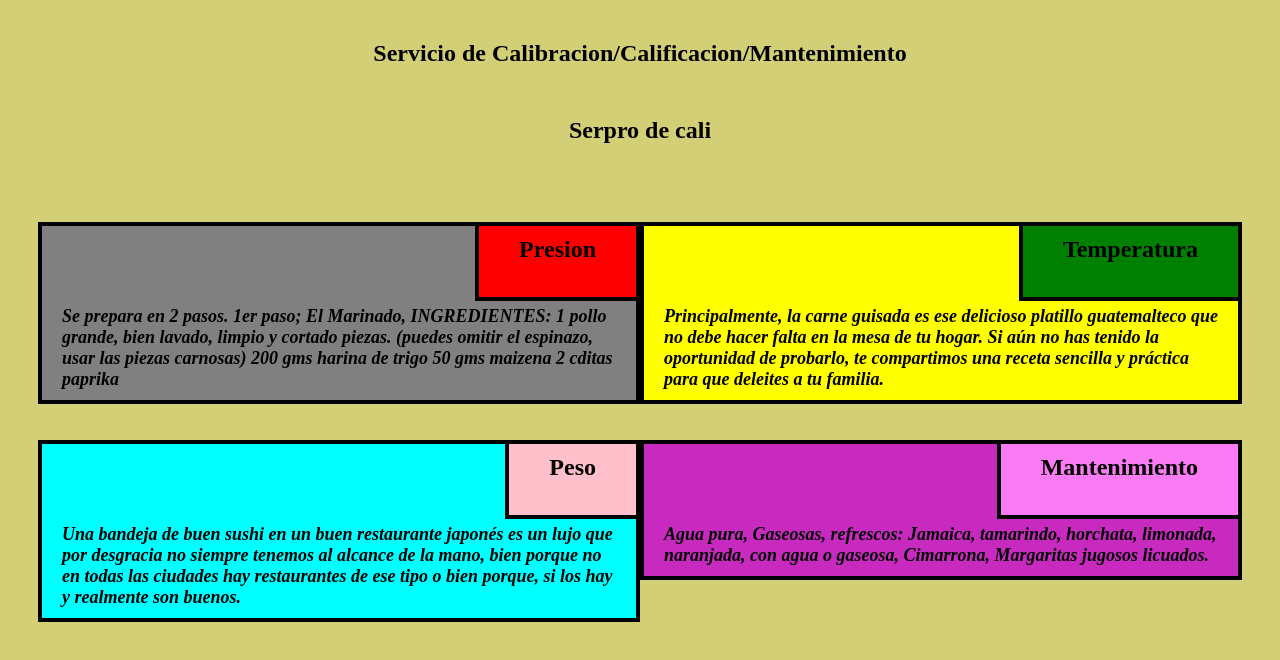
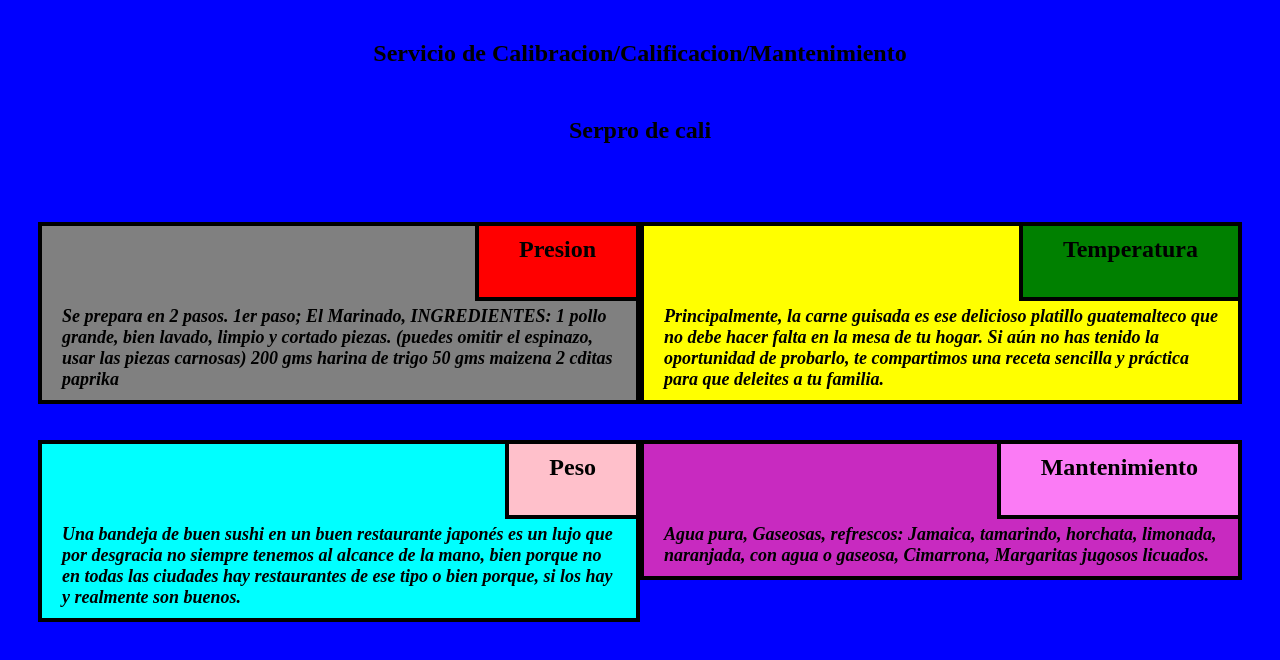
Before and after one commit to Dhilar-Alan/PruebaHTML, a plain HTML site: page index.html in a window 1280 px wide. Drawn offline with Linux system fonts and the light colour scheme.

Commit message:
Update stilos.css

```diff
--- a/stilos.css
+++ b/stilos.css
@@ -1,10 +1,10 @@
  *{
-   background-color: #D3CF77;
+   background-color: blue;
    box-sizing: border-box;
  }
 
  #box{
-  background-color: #D3CF77;
+  background-color: blue;
   padding:30px;
 
 }
@@ -14,7 +14,7 @@ h2{
   margin-bottom: 30px;
   padding-top: 20px;
   text-align: center;
-  background-color: #D3CF77;
+  background-color: blue;
 }
 
 #highlight {
```
